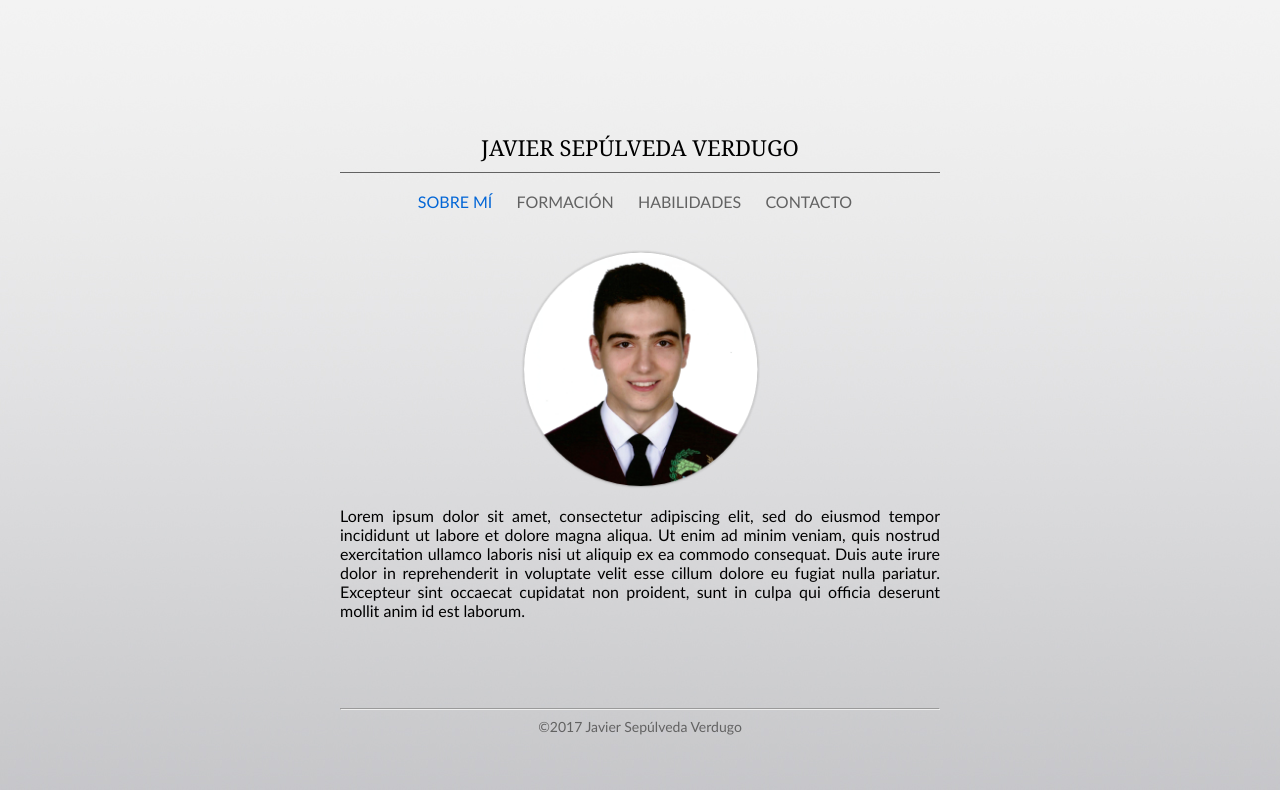
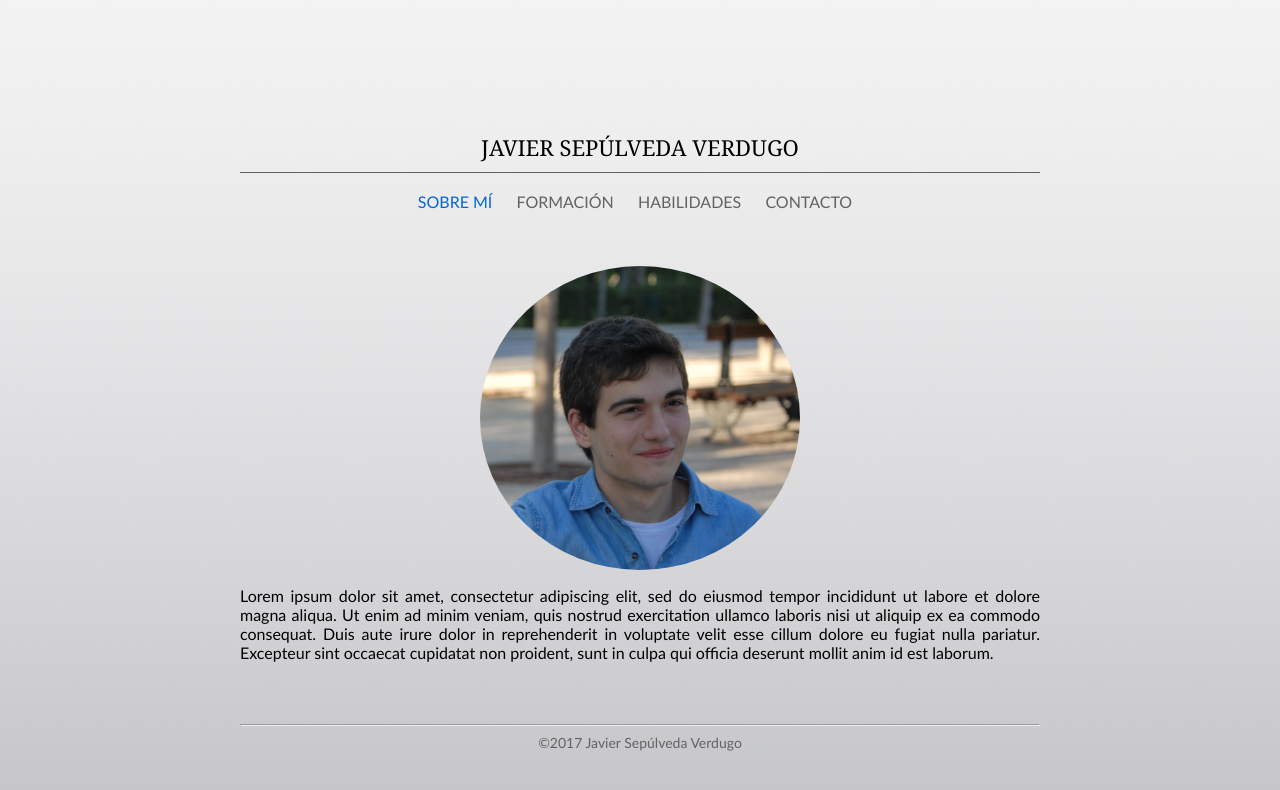
Before and after one commit to JavierSplvd/javiersplvd.github.io, a plain HTML site: page about.html in a window 1280 px wide. Drawn offline with Linux system fonts and the light colour scheme.

Commit message:
Added vertical animation and changed the profile photo

```diff
--- a/about.html
+++ b/about.html
@@ -17,7 +17,7 @@
 		<a href="contact.html"><li id="contact" class="unselected">CONTACTO</li></a>
 		</ul>
 	<div id="content">
-	<img id="photo" src="images/fotoOrla.png">
+	<img id="photoAboutMe" src="./images/photo.png">
 	<p id="about-text">
 	Lorem ipsum dolor sit amet, consectetur adipiscing elit, sed do eiusmod tempor incididunt ut labore et dolore magna aliqua. Ut enim ad minim veniam, quis nostrud exercitation ullamco laboris nisi ut aliquip ex ea commodo consequat. Duis aute irure dolor in reprehenderit in voluptate velit esse cillum dolore eu fugiat nulla pariatur. Excepteur sint occaecat cupidatat non proident, sunt in culpa qui officia deserunt mollit anim id est laborum.
 	</p>
--- a/logic.js
+++ b/logic.js
@@ -1,10 +1,13 @@
 var tempOpacity = 0;
+var padding = 0;
 var animate = null;
 
 function fade(){
 	document.getElementById("content").style.opacity = tempOpacity;
+	document.getElementById("content").style.paddingTop = padding+"%";
 	if(tempOpacity < 1){
 		tempOpacity += 0.015;
+		padding += 0.03;
 		if(tempOpacity > 1){
 			tempOpacity = 1;
 		}
--- a/style.css
+++ b/style.css
@@ -24,7 +24,7 @@ margin:0px auto;
 padding-top: 100px;
 padding-left:100px;
 padding-right:100px;
-width:600px;
+width:800px;
 }
 #navigation li {
 position:relative;
@@ -60,6 +60,12 @@ display: block;
 margin: auto;
 width: 40%;
 }
+#photoAboutMe{
+display: block;
+border-radius:50%;
+width:40%;
+margin: auto;
+}
 #frontPhoto{
 max-width:100%;
 height: auto;
```
Also changed, not shown: images/fotoOrla.png (deleted), images/photo.png (added).
